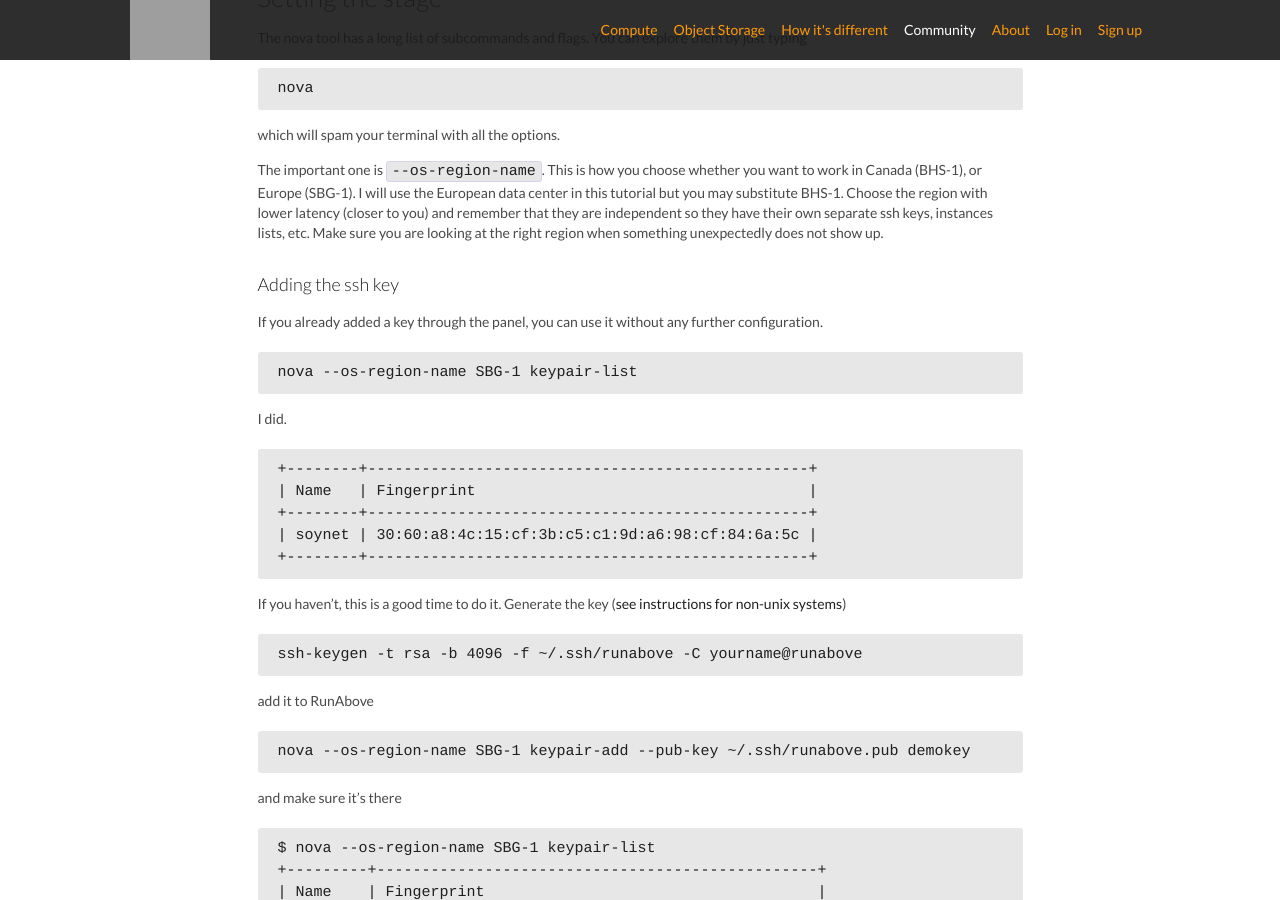
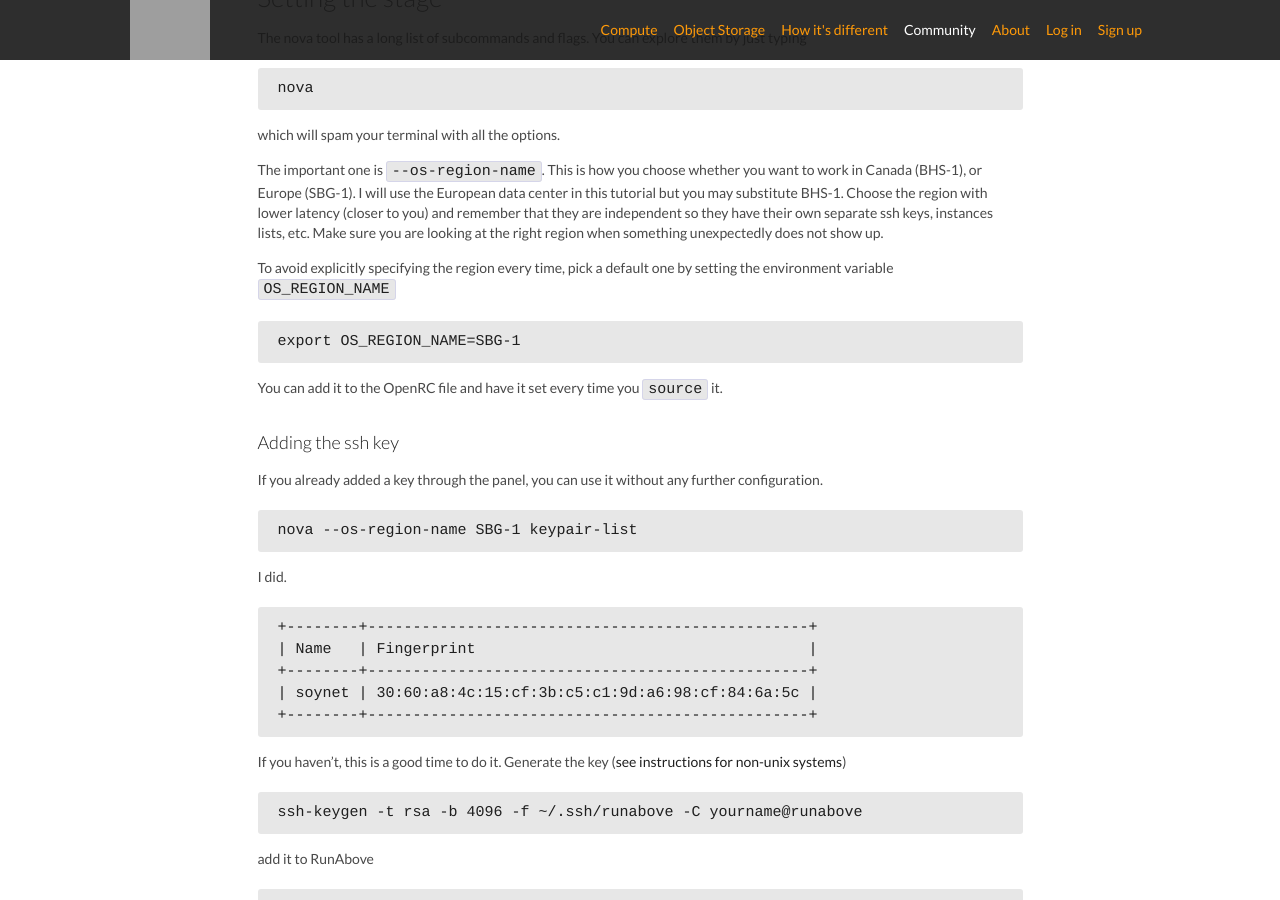
Before and after one commit to ovhlabs/knowledge-base, a Jekyll site: the page built from en/_posts/2014-11-10-manage-instances-from-command-line-using-nova.markdown, in a window 1280 px wide and 900 px high, scrolled down 385 px. Built offline with Jekyll 4.4.1, drawn with Linux system fonts in a browser that asks for light colours; Markdown is read by kramdown in place of the engine named in the settings; comment, search, counter and statistics services are not loaded; grey boxes are pictures that could not be loaded.

Commit message:
added OS_REGION_NAME to: manage instances from command line

```diff
--- a/en/_posts/2014-11-10-manage-instances-from-command-line-using-nova.markdown
+++ b/en/_posts/2014-11-10-manage-instances-from-command-line-using-nova.markdown
@@ -17,6 +17,12 @@ The nova tool has a long list of subcommands and flags. You can explore them by
 which will spam your terminal with all the options.
 
 The important one is `--os-region-name`. This is how you choose whether you want to work in Canada (BHS-1), or Europe (SBG-1). I will use the European data center in this tutorial but you may substitute BHS-1. Choose the region with lower latency (closer to you) and remember that they are independent so they have their own separate ssh keys, instances lists, etc. Make sure you are looking at the right region when something unexpectedly does not show up.
+
+To avoid explicitly specifying the region every time, pick a default one by setting the environment variable `OS_REGION_NAME`
+
+    export OS_REGION_NAME=SBG-1
+
+You can add it to the OpenRC file and have it set every time you `source` it.
 
 ### Adding the ssh key
 
```
